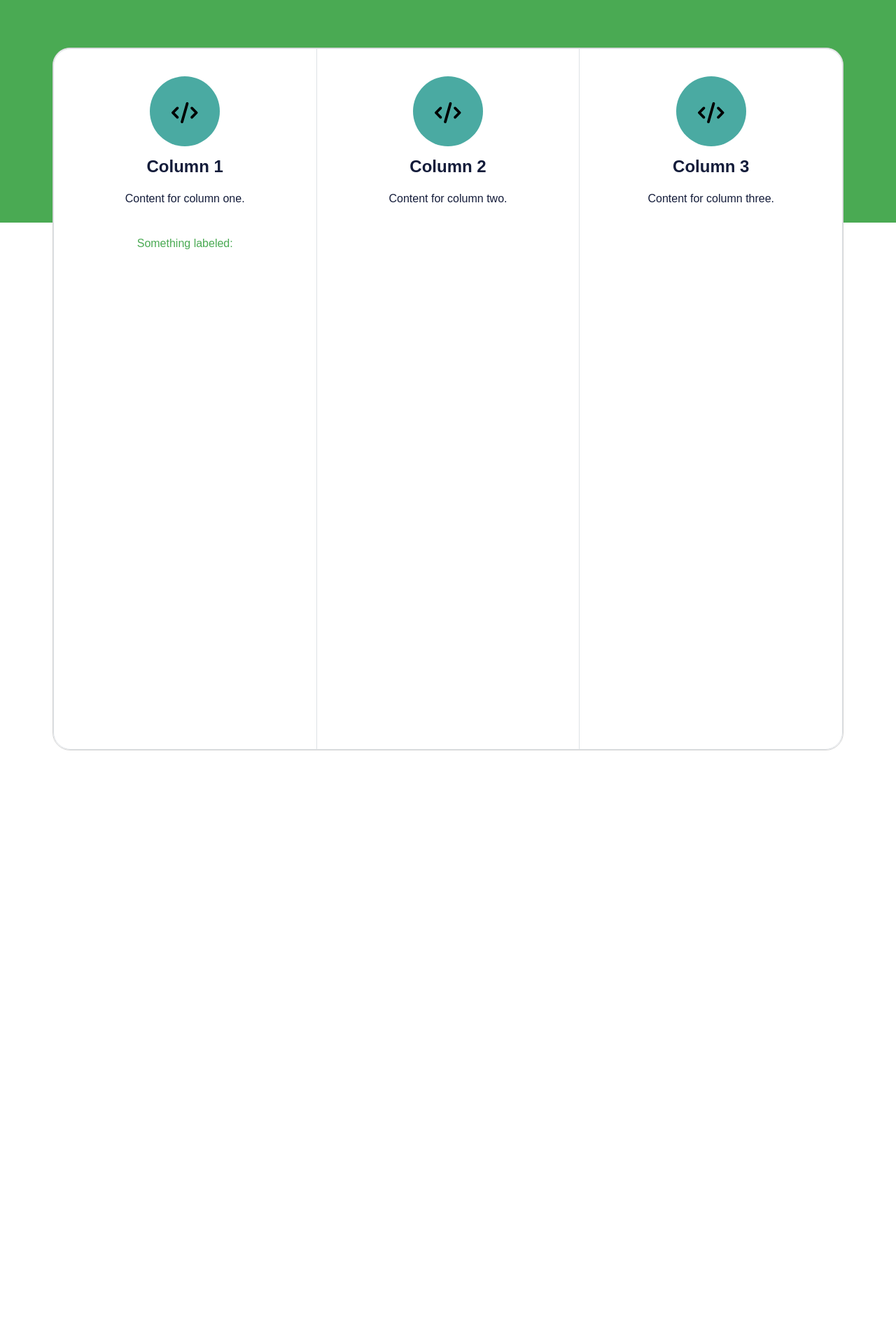
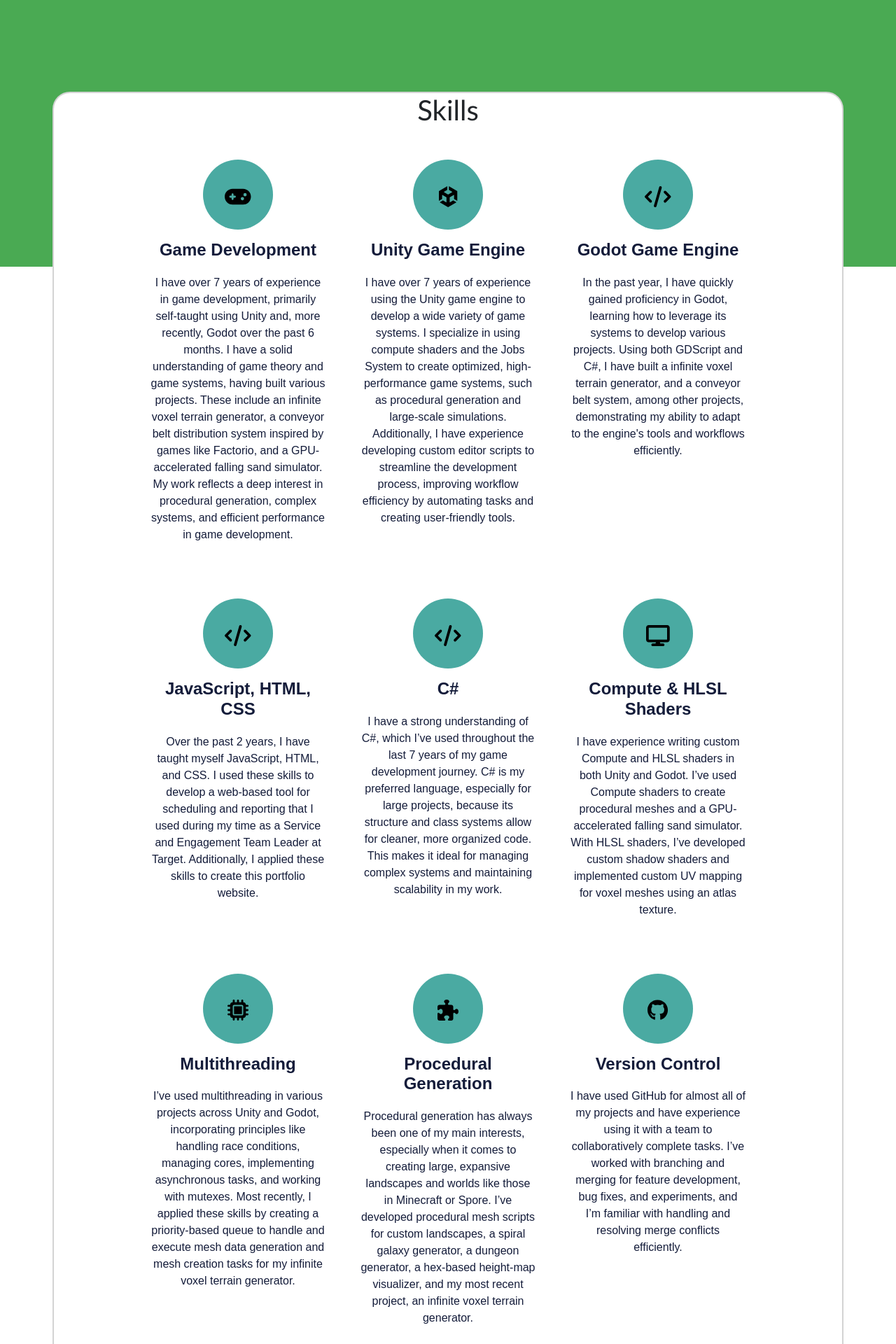
Before and after one commit to Alecay/professional_site, a React (Vite) app in the folder portfolio/: page / in a window 1280 px wide. Shown: the part 1240-3160 px from the top of the page at 70% size. Before the commit the page ends 2412 px from the top, so only its background shows below. Built offline with nearby package versions, Linux system fonts and the light colour scheme.

Commit message:
Updated Skills

```diff
--- a/portfolio/src/components/v1/ModernAbout.module.css
+++ b/portfolio/src/components/v1/ModernAbout.module.css
@@ -6,7 +6,7 @@
 }
 
 .aboutTitle {
-  font-size: 32px;
+  font-size: 45px;
   font-weight: 800px;
   font-family: "eurostile", sans-serif;
   margin-bottom: 15px;
@@ -15,5 +15,5 @@
 .aboutSubtitle {
   font-size: 20px;
   font-family: "europa", sans-serif;
-  max-width: 700px;
+  max-width: 500px;
 }
--- a/portfolio/src/components/v1/ModernSkills.module.css
+++ b/portfolio/src/components/v1/ModernSkills.module.css
@@ -17,18 +17,19 @@
   width: 90%;
   background-color: white;
 
-  border: 1px solid lightgray;
+  border: 2px solid lightgray;
   /* box-shadow: 2px 5px rgba(1, 1, 1, 0.1); */
 }
 
 .skillRow {
   border-radius: 25px;
-  min-height: 1000px;
 }
 
 .skillCol {
+  justify-content: center;
+  align-items: center;
+  min-width: 300px;
   height: 100%;
-  min-height: 1000px;
 }
 
 .skillTitle {
@@ -41,7 +42,9 @@
 .skillSubtitle {
   font-family: "europa", sans-serif;
   color: #141c3a;
-  margin-bottom: 40px;
+  margin-bottom: 60px;
+  max-width: 250px;
+  margin: auto;
 }
 
 .skillAccentTitle {
--- a/portfolio/src/components/v1/ModernSkills.tsx
+++ b/portfolio/src/components/v1/ModernSkills.tsx
@@ -1,9 +1,125 @@
 import { Col, Container, Row } from "react-bootstrap";
 import styles from "./ModernSkills.module.css";
 import SkillIcon from "../old/SkillIcon";
-import { faCode } from "@fortawesome/free-solid-svg-icons";
+import {
+  faCode,
+  faDisplay,
+  faGamepad,
+  faMicrochip,
+  faPuzzlePiece,
+  faUsers,
+} from "@fortawesome/free-solid-svg-icons";
+import { faGithub, faUnity } from "@fortawesome/free-brands-svg-icons";
 
 export default function ModernSkills() {
+  const skills = [
+    {
+      title: "Game Development",
+      content: `I have over 7 years of experience in game development, primarily
+              self-taught using Unity and, more recently, Godot over the past 6
+              months. I have a solid understanding of game theory and game
+              systems, having built various projects. These include an infinite
+              voxel terrain generator, a conveyor belt distribution system
+              inspired by games like Factorio, and a GPU-accelerated falling
+              sand simulator. My work reflects a deep interest in procedural
+              generation, complex systems, and efficient performance in game
+              development.`,
+      icon: faGamepad,
+    },
+    {
+      title: "Unity Game Engine",
+      content: `I have over 7 years of experience using the Unity game engine to
+              develop a wide variety of game systems. I specialize in using compute shaders
+              and the Jobs System to create optimized, high-performance game systems, such as
+              procedural generation and large-scale simulations. Additionally, I have
+              experience developing custom editor scripts to streamline the development
+              process, improving workflow efficiency by automating tasks and creating user-friendly tools.`,
+      icon: faUnity,
+    },
+    {
+      title: "Godot Game Engine",
+      content: `In the past year, I have quickly gained proficiency in Godot,
+              learning how to leverage its systems to develop various projects.
+              Using both GDScript and C#, I have built a infinite voxel terrain
+              generator, and a conveyor belt system, among other projects,
+              demonstrating my ability to adapt to the engine's tools and
+              workflows efficiently.`,
+      icon: null,
+    },
+    {
+      title: "JavaScript, HTML, CSS",
+      content: `Over the past 2 years, I have taught myself JavaScript, HTML, and CSS.
+              I used these skills to develop a web-based tool for scheduling and
+              reporting that I used during my time as a Service and Engagement
+              Team Leader at Target. Additionally, I applied these skills to
+              create this portfolio website.`,
+      icon: faCode,
+    },
+    {
+      title: "C#",
+      content: `I have a strong understanding of C#, which I’ve used
+              throughout the last 7 years of my game development journey.
+              C# is my preferred language, especially for large projects,
+              because its structure and class systems allow for cleaner, more
+              organized code. This makes it ideal for managing complex systems
+              and maintaining scalability in my work.`,
+      icon: null,
+    },
+    {
+      title: "Compute & HLSL Shaders",
+      content: `I have experience writing custom Compute and HLSL shaders in
+              both Unity and Godot. I’ve used Compute shaders to create procedural
+              meshes and a GPU-accelerated falling sand simulator. With HLSL
+              shaders, I’ve developed custom shadow shaders and implemented
+              custom UV mapping for voxel meshes using an atlas texture.`,
+      icon: faDisplay,
+    },
+    {
+      title: "Multithreading",
+      content: `I’ve used multithreading in various projects across Unity
+              and Godot, incorporating principles like handling race
+              conditions, managing cores, implementing asynchronous tasks,
+              and working with mutexes. Most recently, I applied these
+              skills by creating a priority-based queue to handle and
+              execute mesh data generation and mesh creation tasks for my
+              infinite voxel terrain generator.`,
+      icon: faMicrochip,
+    },
+    {
+      title: "Procedural Generation",
+      content: `Procedural generation has always been one of my main
+              interests, especially when it comes to creating large,
+              expansive landscapes and worlds like those in Minecraft
+              or Spore. I’ve developed procedural mesh scripts for custom
+              landscapes, a spiral galaxy generator, a dungeon generator,
+              a hex-based height-map visualizer, and my most recent
+              project, an infinite voxel terrain generator.`,
+      icon: faPuzzlePiece,
+    },
+    {
+      title: "Version Control",
+      content: `I have used GitHub for almost all of my projects
+              and have experience using it with a team to collaboratively
+              complete tasks. I’ve worked with branching and merging
+              for feature development, bug fixes, and experiments,
+              and I’m familiar with handling and resolving merge
+              conflicts efficiently.`,
+      icon: faGithub,
+    },
+    {
+      title: "Leadership",
+      content: `I have over 5 years of management experience. Currently,
+             I’m a Store Leader at Kerbey Lane, where I help manage
+              the wait, kitchen, and host staff while ensuring food
+              quality. I previously worked at Target as a Service and
+              Engagement Team Leader for 4 years, where I managed a
+              team of over 50 people. I have extensive experience
+              ensuring teams run smoothly, managing performance,
+              and meeting deadlines.`,
+      icon: faUsers,
+    },
+  ];
+
   return (
     <Container fluid className={`${styles.skillsContainer}`}>
       <Container fluid className={`${styles.colorBar}`}></Container>
@@ -14,44 +130,24 @@ export default function ModernSkills() {
       </Container> */}
 
       <Container className={`${styles.skillsPanel}`}>
+        <Row>
+          <h1 style={{ textAlign: "center" }}>Skills</h1>
+        </Row>
         <Row
-          className={`${styles.skillRow} text-center border overflow-hidden`}
+          className={`${styles.skillRow} text-center overflow-hidden row-cols-2 row-cols-sm-3 row-cols-md-4 g-3 justify-content-center`}
         >
-          {/* Column 1 */}
-          <Col className={`${styles.skillCol} p-4 border-end`}>
-            <SkillIcon
-              icon={faCode}
-              iconStyle={{ fontSize: "30px" }}
-              divStyle={{ backgroundColor: "#4aaaa2ff", paddingTop: "10px" }}
-            />
-            <h4 className={`${styles.skillTitle}`}>Column 1</h4>
-            <p className={`${styles.skillSubtitle}`}>Content for column one.</p>
-            <p className={`${styles.skillAccentTitle}`}>Something labeled:</p>
-          </Col>
-
-          {/* Column 2 */}
-          <Col className={`${styles.skillCol} p-4 border-end`}>
-            <SkillIcon
-              icon={faCode}
-              iconStyle={{ fontSize: "30px" }}
-              divStyle={{ backgroundColor: "#4aaaa2ff", paddingTop: "10px" }}
-            />
-            <h4 className={`${styles.skillTitle}`}>Column 2</h4>
-            <p className={`${styles.skillSubtitle}`}>Content for column two.</p>
-          </Col>
-
-          {/* Column 3 */}
-          <Col className={`${styles.skillCol} p-4`}>
-            <SkillIcon
-              icon={faCode}
-              iconStyle={{ fontSize: "30px" }}
-              divStyle={{ backgroundColor: "#4aaaa2ff", paddingTop: "10px" }}
-            />
-            <h4 className={`${styles.skillTitle}`}>Column 3</h4>
-            <p className={`${styles.skillSubtitle}`}>
-              Content for column three.
-            </p>
-          </Col>
+          {skills.map((skill, i) => (
+            <Col key={i} className={`${styles.skillCol} p-4`}>
+              <SkillIcon
+                icon={skill.icon ?? faCode}
+                iconStyle={{ fontSize: "30px" }}
+                divStyle={{ backgroundColor: "#4aaaa2ff", paddingTop: "10px" }}
+              />
+              <h4 className={`${styles.skillTitle}`}>{skill.title}</h4>
+              <p className={`${styles.skillSubtitle}`}>{skill.content}</p>
+              {/* <p className={`${styles.skillAccentTitle}`}>Something labeled:</p> */}
+            </Col>
+          ))}
         </Row>
       </Container>
     </Container>
```
